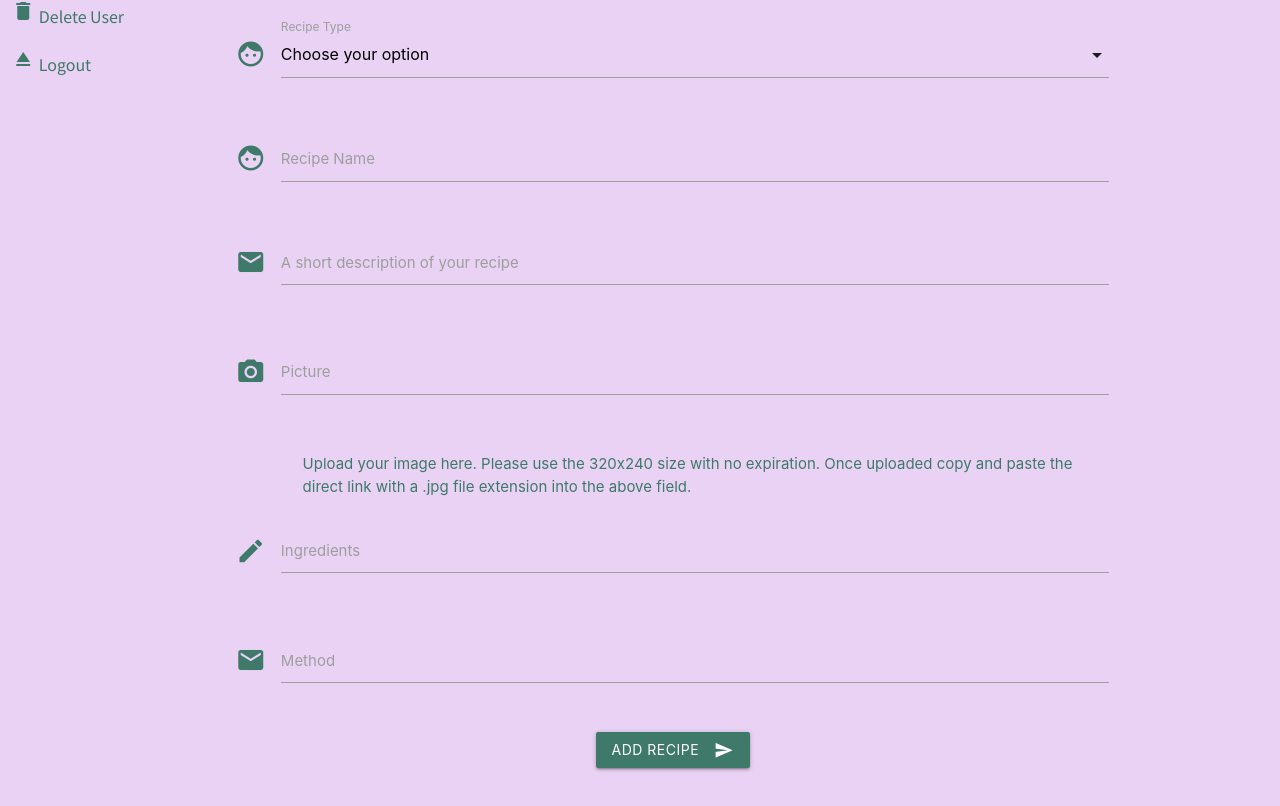
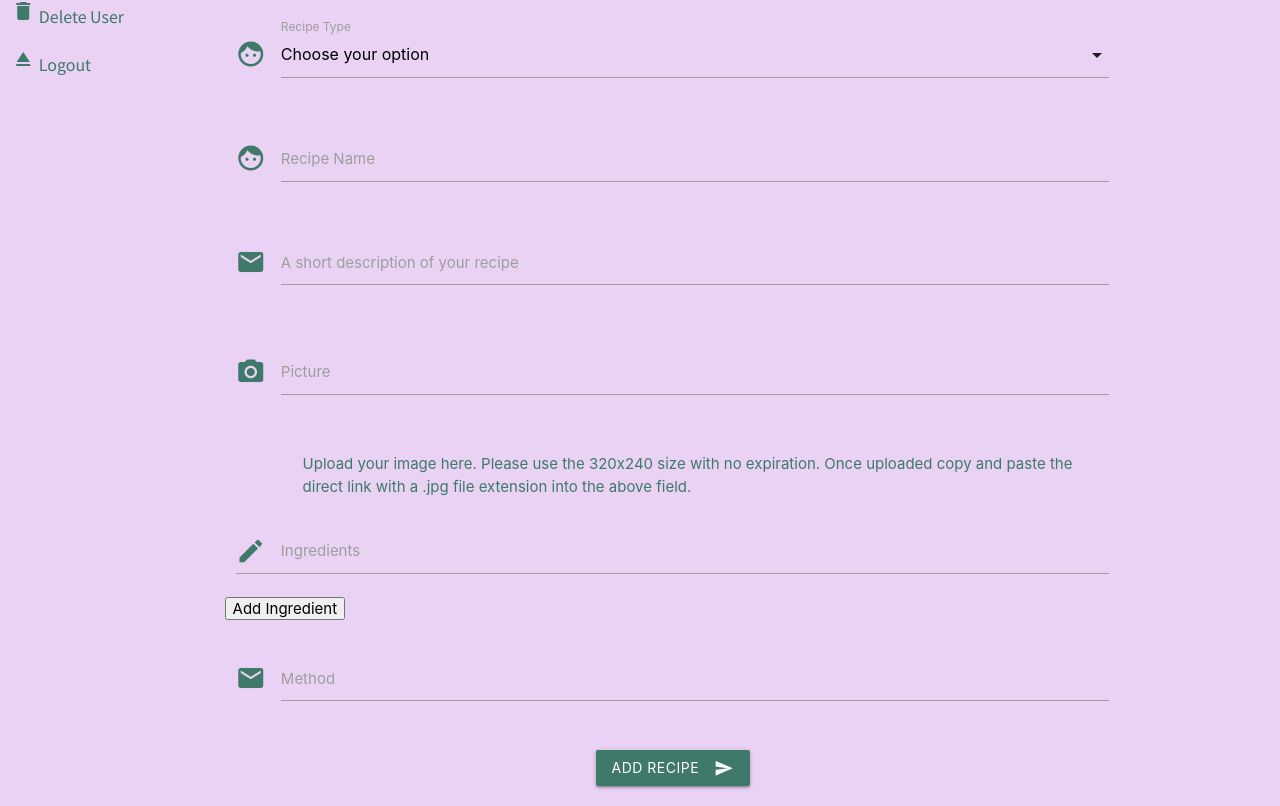
Before and after one commit to markj0hnst0n/LeMunch, a Flask app: page /add_recipe in a window 1280 px wide. Shown: the part 231-1037 px from the top of the page. Before the commit the page ends 1002 px from the top, so only its background shows below. Run offline with Flask 2, Linux system fonts and the light colour scheme; the visitor is signed in with stand-in values (Sample User, id 1); data that the repository does not hold is empty; some libraries are stand-ins or nearby versions.

Commit message:
dynamically added ingredients field with js and now store ingredients as an array in database

```diff
--- a/app.py
+++ b/app.py
@@ -171,8 +171,8 @@ def add_recipe():
             "name": request.form.get("recipe_name"),
             "description": request.form.get("description"),
             "picture": request.form.get("recipe_image"),
-            "ingredients": request.form.get("ingredients"),
-            "method": request.form.get("method"),
+            "ingredients": request.form.getlist("ingredients"),
+            "method": request.form.getlist("method"),
             "user": session["user"],
             "datetime": datetime.datetime.now().timestamp()
         }
--- a/static/js/script.js
+++ b/static/js/script.js
@@ -4,4 +4,22 @@ $(document).ready(function () {
     $(".button-collapse").sidenav();
     $('.tooltipped').tooltip();
     $('.modal').modal();
+
+    var max_fields      = 10; //maximum input boxes allowed
+	var ingredient_wrapper   		= $(".ingredient_fields_wrap"); //Fields wrapper
+    var add_ingredient_button      = $(".add_ingredient_button"); //Add ingredient ID
+
+
+	var ingredient_count = 1; //initial text box count
+	$(add_ingredient_button).click(function(e){ //on add input button click
+		e.preventDefault();
+		if(ingredient_count < max_ingredient_fields){ //max input box allowed
+			ingredient_count++; //text box increment
+			$(wrapper).append('<div><input type="text" name="mytext[]"/><a href="#" class="remove_field">Remove</a></div>'); //add input box
+		}
+	});
+
+	$(ingredient_wrapper).on("click",".remove_field", function(e){ //user click on remove text
+		e.preventDefault(); $(this).parent('div').remove(); x--;
+    })
 });
--- a/templates/add_recipe.html
+++ b/templates/add_recipe.html
@@ -66,11 +66,12 @@
                 </p>
             </div>
             <div class="row">
-                <div class="input-field col s12">
+                <div class="input-field col s12 input_fields_wrap">
                     <i class="material-icons prefix">edit</i>
-                    <textarea id="ingredients" name="ingredients" minlength="5" maxlength="200" class="materialize-textarea validate" required></textarea>
                     <label for="ingredients">Ingredients</label>
+                    <div><input id="ingredients" type="text" name="ingredients" minlength="5" maxlength="30" class="materialize-textarea validate" required></div>
                 </div>
+                <button class="add_ingredient_button">Add Ingredient</button>
             </div>
             <div class="row">
                 <div class="input-field col s12">
```
Also changed, not shown: README.md.
